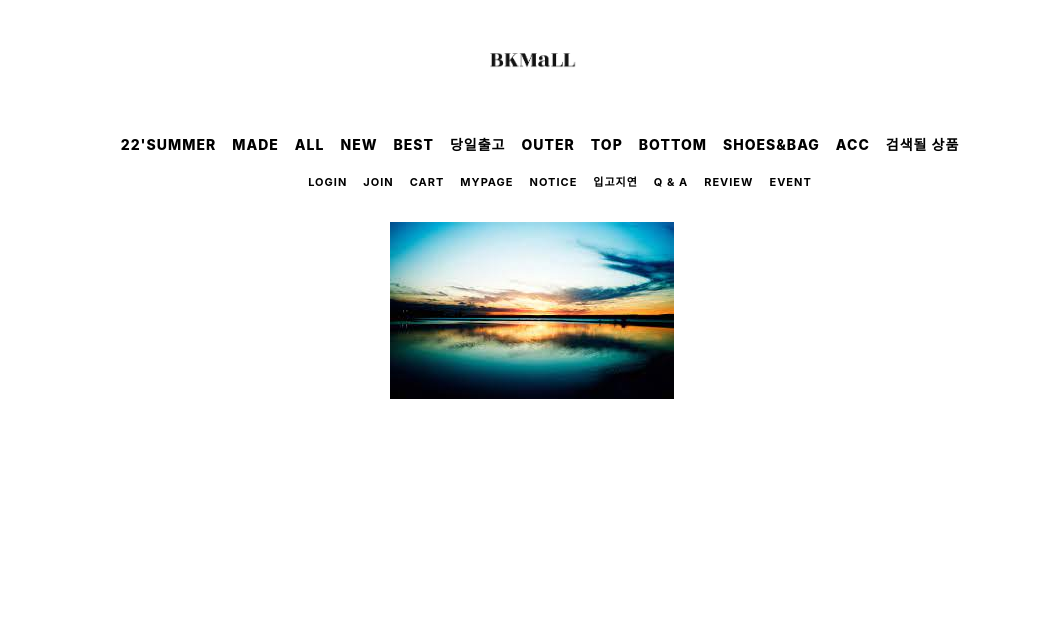
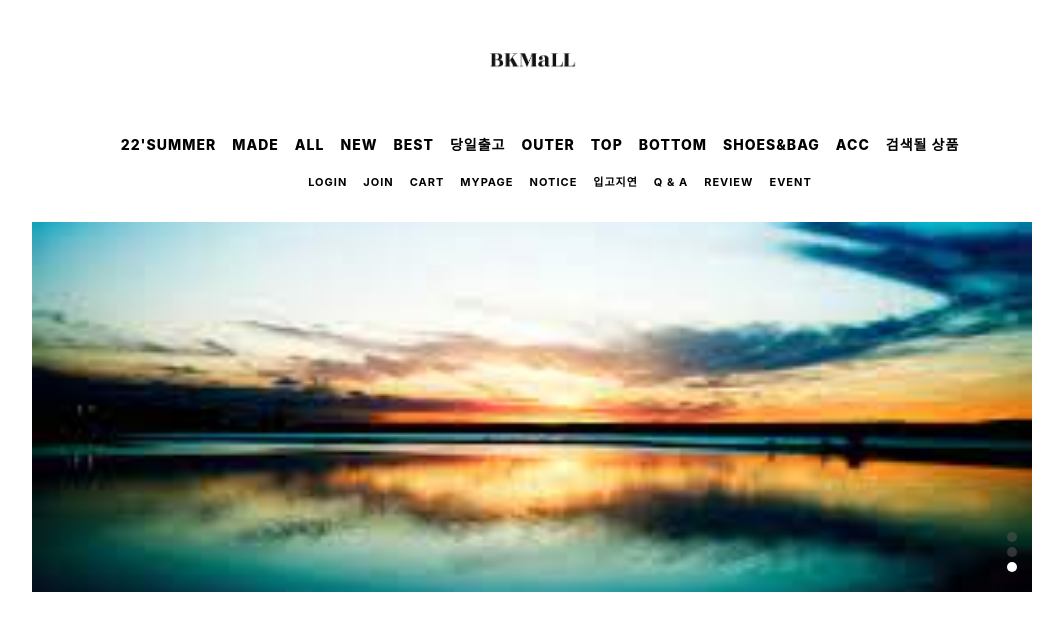
Before and after one commit to bkdragon0228/shopping-mall-web, a React (Create React App) app in the folder shopping/: page / in a window 1280 px wide. Shown: the top 630 px of the page, without its empty margins (108-1171 px from the left). Built offline with nearby package versions, Linux system fonts and the light colour scheme.

Commit message:
추가 : 이미지 슬라이드

```diff
--- a/shopping/src/component/ImgSlicer.js
+++ b/shopping/src/component/ImgSlicer.js
@@ -3,10 +3,26 @@ import styles from './ImgSlicer.module.css';
 
 const ImgSlicer = () => {
     return (
-        <div className={styles.mainImg}>
-            <a>
-                <img src="images/bigimg.png"></img>
-            </a>
+        <div className={styles.slider}>
+            <input type="radio" name="slider" id="slide1" checked />
+            <input type="radio" name="slider" id="slide2" />
+            <input type="radio" name="slider" id="slide3" />
+            <ul className={styles.imagebox}>
+                <li>
+                    <img src="images/bigimg.png"></img>
+                </li>
+                <li>
+                    <img src="images/bigimg.png"></img>
+                </li>
+                <li>
+                    <img src="images/bigimg.png"></img>
+                </li>
+            </ul>
+            <div className={styles.bullets}>
+                <label for="slide1">&nbsp;</label>
+                <label for="slide2">&nbsp;</label>
+                <label for="slide3">&nbsp;</label>
+            </div>
         </div>
     );
 };
--- a/shopping/src/component/ImgSlicer.module.css
+++ b/shopping/src/component/ImgSlicer.module.css
@@ -1,12 +1,79 @@
-.mainImg {
-    margin-top: 2rem;
+.slider {
+    width: 1000px;
+    height: 370px;
+    position: relative;
+    margin: 0 auto;
+    overflow: hidden;
+}
+
+.slider input[type=radio]{
+    display: none;
+}
+
+.imagebox {
+    padding: 0;
+    margin: 0;
+    list-style: none;
+}
+
+.imagebox img {
+    width: 1000px;
+    height: 370px;
+    object-fit: cover;
+}
+.imagebox li{
+    position: absolute;
+
+    left: 1000px;
+    transition-delay: 1s;
+
+    padding: 0;
+    margin: 0;
+}
+
+.bullets {
+    position: absolute;
     display: flex;
-    justify-content: center;
-    width: 100%;
+    flex-direction: column-reverse;
+    right: 10px;
+    transform: translateX(-50%);
+    bottom: 20px;
+    z-index: 2;
+}
 
+.bullets label{
+    display: inline-block;
+    border-radius: 50%;
+    background-color: rgba(88, 84, 84, 0.55);
+    width: 10px;
+    height: 10px;
+    margin-top: 5px;
+    cursor: pointer;
 }
-.mainImg img {
-    width: 100%;
-    position: relative;
-    float: left;
+
+.slider input[type=radio]:nth-child(1):checked~.bullets>label:nth-child(1){
+    background-color: rgb(255, 255, 255);
 }
+.slider input[type=radio]:nth-child(2):checked~.bullets>label:nth-child(2){
+    background-color: rgb(255, 255, 255);
+}
+.slider input[type=radio]:nth-child(3):checked~.bullets>label:nth-child(3){
+    background-color: rgb(255, 255, 255);
+}
+
+
+.slider input[type=radio]:nth-child(1):checked~.imagebox>li:nth-child(1){
+    left: 0;
+    transition: 0.5s;
+    z-index:1;
+}
+.slider input[type=radio]:nth-child(2):checked~.imagebox>li:nth-child(2){
+    left: 0;
+    transition: 0.5s;
+    z-index:1;
+}
+.slider input[type=radio]:nth-child(3):checked~.imagebox>li:nth-child(3){
+    left: 0;
+    transition: 0.5s;
+    z-index:1;
+}
--- a/shopping/src/view/Header.module.css
+++ b/shopping/src/view/Header.module.css
@@ -45,6 +45,7 @@ li {
 
 .myMenu {
     margin: 0;
+    margin-bottom: 2rem;
 }
 
 .myMenu a {
```
